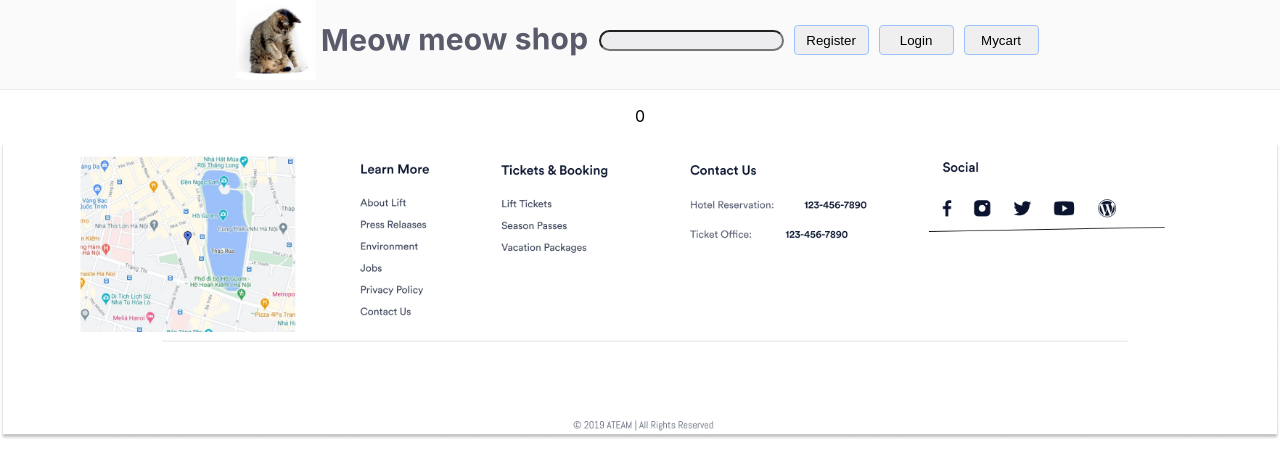
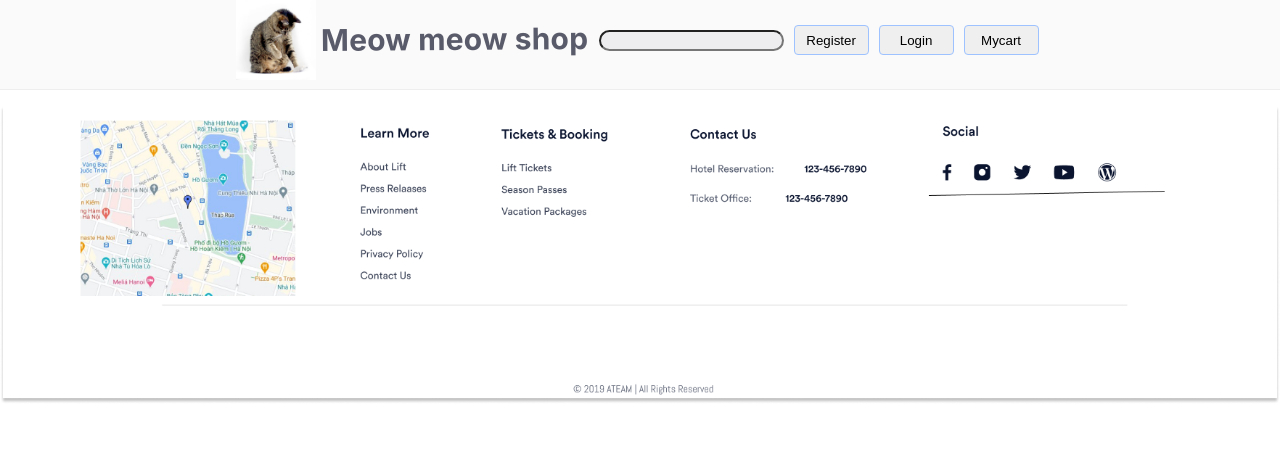
Before and after one commit to NQPhuc/pse-202-ateam-front, a React (Create React App) app: page /login in a window 1280 px wide. Shown: the top 476 px of the page. Built offline with nearby package versions, Linux system fonts and the light colour scheme; no server answers.

Commit message:
testing ajax
playing around with arrow function and 'this' definition

```diff
--- a/src/App.js
+++ b/src/App.js
@@ -11,14 +11,13 @@ import HeaderComponent from './Component/Header.js';
 import FooterComponent from './Component/Footer.js';
 
 import HomePage from './Page/HomePage.js';
+import Login from './Component/Login';
 
 
 
 const backendAddress = "http://localhost:3030";
 
 function App() {
-  const [valueTempTextlogin, setValueTempTextLogin] = useState('0');
-
   return (
     <div className="App">
 
@@ -40,8 +39,7 @@ function App() {
             <HomePage />
           </Route>
           <Route path="/login">
-            {loadLogin(setValueTempTextLogin)}
-            <p>{valueTempTextlogin}</p>
+            <Login backendAddress={backendAddress}/>
           </Route>
           <Route path="/">
             <HomePage />
@@ -53,15 +51,4 @@ function App() {
   );
 }
 
-function loadLogin(setValue) {
-  let xhttp = new XMLHttpRequest();
-  xhttp.onreadystatechange = function() {
-    if (this.readyState === 4 && this.status === 200) {
-      setValue(this.responseText);
-    }
-  };
-  xhttp.open("GET", backendAddress + "/login", true);
-  xhttp.send();
-}
-
 export default App;
--- a/src/Component/Login.js
+++ b/src/Component/Login.js
@@ -0,0 +1,39 @@
+import React, { useState, Component } from 'react';
+
+export default class Login extends Component {
+    setValueTempTextLogin = (newValue) => {
+        /* WHY ARROW FUNCTION?
+        Until arrow functions, every new function defined its own this value [...].
+        This proved to be annoying with an object-oriented style of programming.
+
+        Arrow functions capture the this value of the enclosing context [...]
+        */
+
+        this.setState({valueTempTextlogin: newValue});// this will trigger re-render
+        //console.log(this); //this will be undefined if it's not an arrow function
+    }
+
+    constructor(props) {
+        super(props);
+        this.state = {valueTempTextlogin: ''};
+
+    }
+
+    render() {
+        loadLogin(this.setValueTempTextLogin, this.props.backendAddress);
+        return (
+            <p>{this.state.valueTempTextlogin}</p>
+        );
+    }
+}
+
+function loadLogin(setter, backendAddress) {
+    let xhttp = new XMLHttpRequest();
+    xhttp.onreadystatechange = function() {
+      if (this.readyState === 4 && this.status === 200) {
+        setter(this.responseText);
+      }
+    };
+    xhttp.open("GET", backendAddress + "/login", true);
+    xhttp.send();
+}
```
